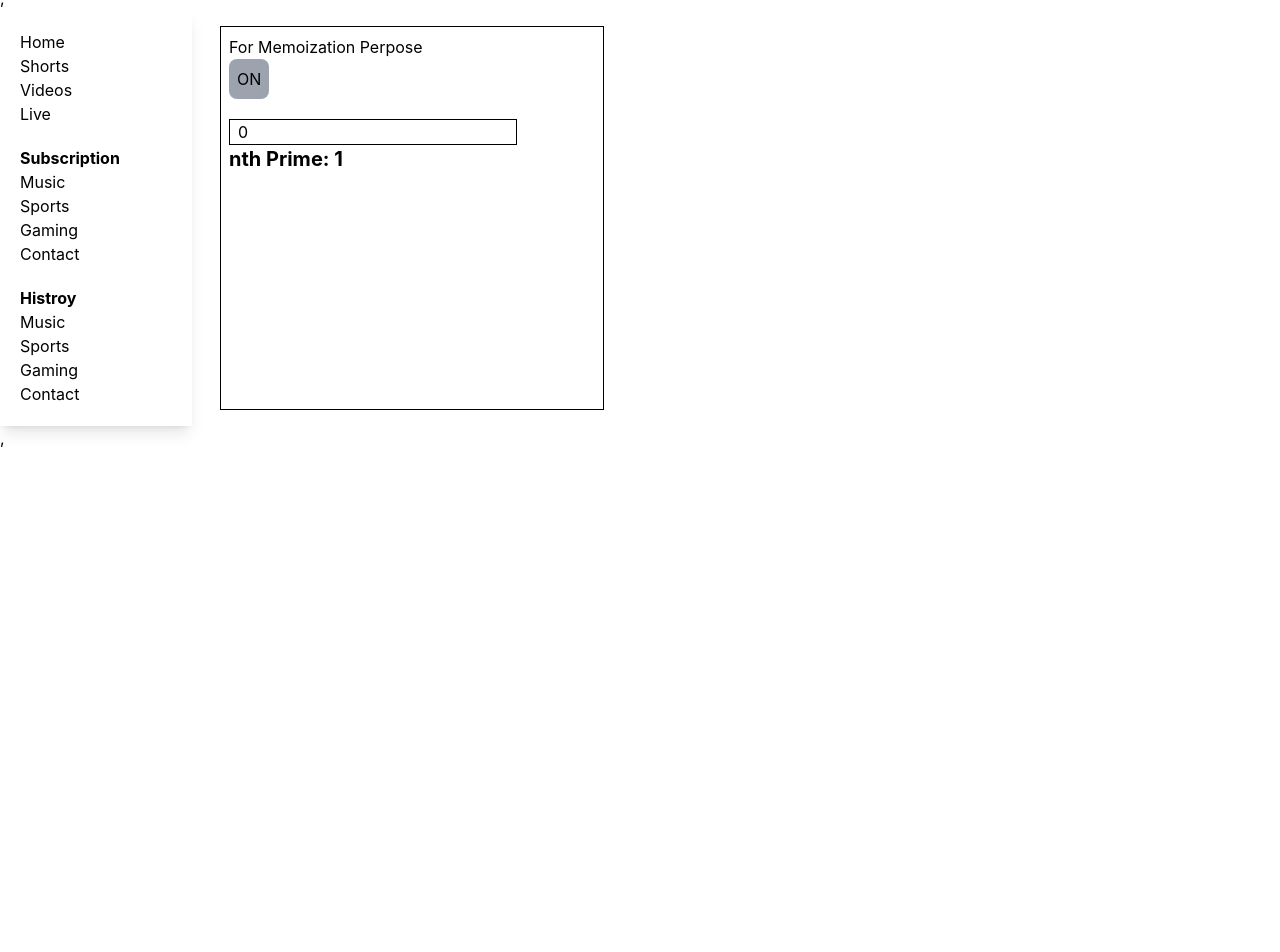
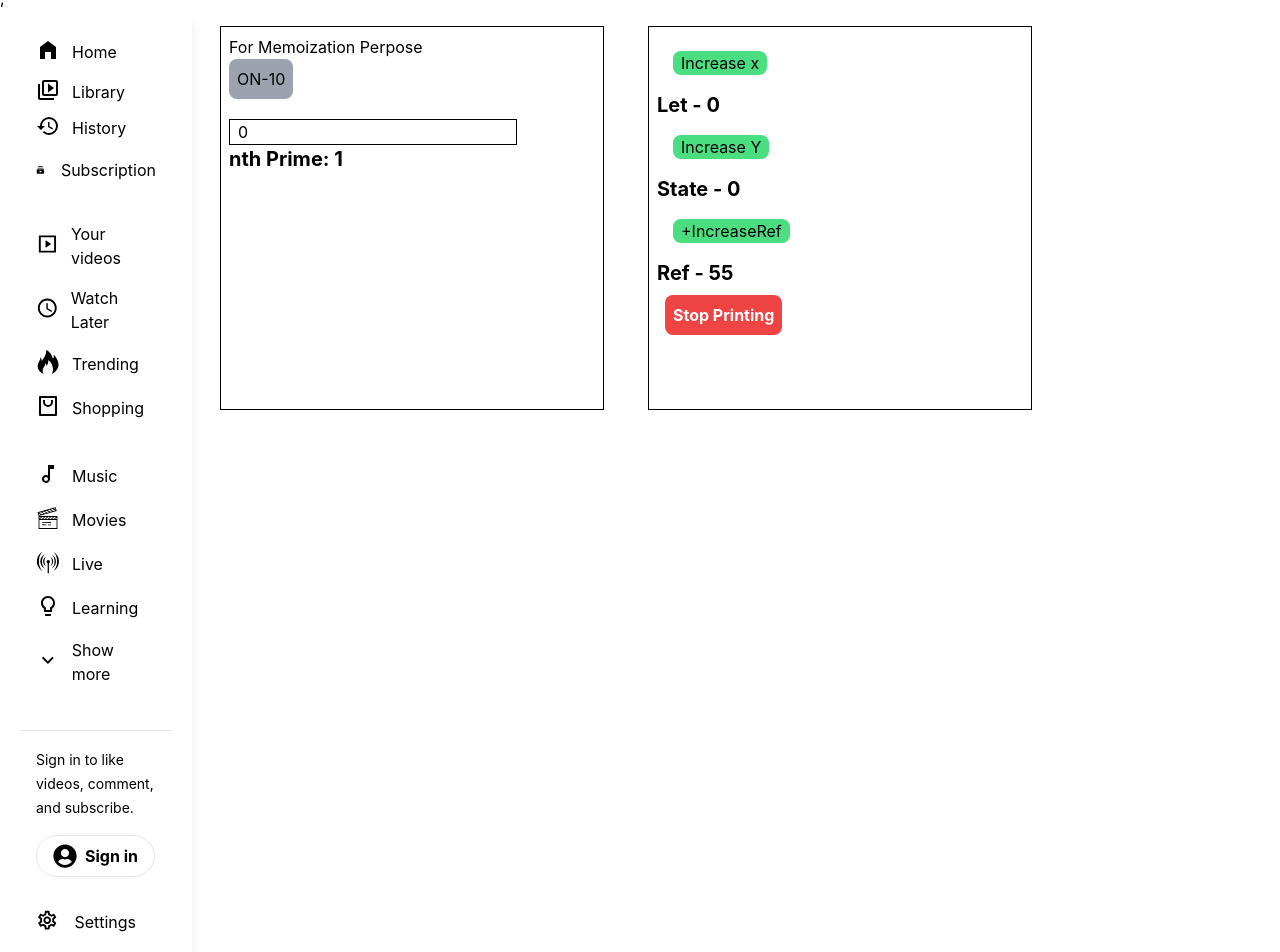
Before and after one commit to Sourabhpande532/Youtube, a React (Create React App) app: page /demo in a window 1280 px wide. Shown: the part 120-1072 px from the top of the page. Before the commit the page ends 800 px from the top, so only its background shows below. Built offline with nearby package versions, Linux system fonts and the light colour scheme; no server answers.

Commit message:
[Modify] - Add Icons

```diff
--- a/package.json
+++ b/package.json
@@ -9,6 +9,7 @@
     "@testing-library/user-event": "^13.5.0",
     "react": "^18.2.0",
     "react-dom": "^18.2.0",
+    "react-icons": "^4.11.0",
     "react-redux": "^8.1.2",
     "react-router-dom": "^6.15.0",
     "react-scripts": "5.0.1",
--- a/src/App.js
+++ b/src/App.js
@@ -9,6 +9,7 @@ import MainContainer from "./components/MainContainer";
 import WatchPage from "./components/WatchPage";
 import Result from "./components/Result";
 import Demo from "./components/Demo";
+import Demo2 from "./components/Demo2";
 
 const appRouter = createBrowserRouter([
   {
@@ -34,7 +35,10 @@ const appRouter = createBrowserRouter([
       },
       {
         path: "demo",
-        element: <Demo />,
+        element:<>
+        <Demo />
+        <Demo2/>
+        </> ,
       },
     ],
   },
--- a/src/components/Demo.js
+++ b/src/components/Demo.js
@@ -1,4 +1,4 @@
-import React, { useState } from "react";
+import React, { useMemo, useState } from "react";
 import { findNthPrime } from "../utils/helper";
 
 const Demo = () => {
@@ -6,8 +6,18 @@ const Demo = () => {
   const [isDarkTheme, setIsDarkTheme] = useState(false);
   // console.log("RENDERING..." + text);
 
-  const prime = findNthPrime(text);
+  // const prime = () => {
+  //   console.log("Calculate Prime no of " + text);
+  //   return findNthPrime(text);
+  // };
 
+  const prime = useMemo(() => findNthPrime(text), [text]);
+  // const prime = findNthPrime(text) see the defference above one and with one
+  /*
+  -This useMemo hook take first function as a parameter which you needs to be Memoization(which is very heavy op)
+  -it is also giving dependencies why because sometimes we not need to cache it ! it is dependant on some variable like useEffect
+  */
+  const v = 10;
   return (
     <div
       className={
@@ -18,7 +28,7 @@ const Demo = () => {
       <button
         className='p-2 bg-gray-400 hover:bg-gray-200 rounded-lg mb-5'
         onClick={() => setIsDarkTheme(!isDarkTheme)}>
-        {isDarkTheme ? "OFF" : "ON"}
+        {isDarkTheme ? "OFF" : "ON"}-{v}
       </button>
       <div>
         <input
@@ -42,5 +52,6 @@ export default Demo;
 -Let's pick above one everytime i press key my reconcilation precess triggering in on each word
 -don't you think so it's costly/heavy op it's more chance of freezh page to get rid of that Memoization comes into play
 -see above e.g once you react at ceartain level or cross limit page get's freezh
-
+-TA:above code Let suppose If I toggling it is again RENDERING that mean it is calculting my prime no. which have no connection still it render everytime my theme get change .... don't you think so it's heavy operation if I earn but the ammount crideted into brother account does make any sence .... No
+-
 */
--- /dev/null
+++ b/src/components/Demo2.js
@@ -0,0 +1,81 @@
+import React, { useEffect, useRef, useState } from "react";
+
+const Demo2 = () => {
+  const [y, setY] = useState(0);
+
+  let x = 0;
+  /*Normal variable after every state variable render above it automatically get refresh const [y, setY] = useState(0)*/
+
+  const ref = useRef(55);
+  // console.log(ref);
+  /* useRef Value behave like behind the since Objet not like that => ref = 0 it is like that
+  ref = {current:0}
+
+  */
+  console.log("RENDERING....");
+
+  // let timer;
+  // useEffect(() => {
+  //   timer = setInterval(() => {
+  //     // console.log("Nameste React");
+  //   }, 1000);
+  //   return () => clearInterval(timer);
+  // }, []);
+
+  return (
+    // NORMAL VARIABLE OF JS E.g
+    <div className='m-4 p-2 w-96 h-96 border border-black'>
+      <div>
+        <button
+          className='bg-green-400 px-2 m-4 rounded-lg'
+          onClick={() => {
+            x = x + 1;
+            console.log("x = ", x);
+          }}>
+          Increase x
+        </button>
+
+        {/*STATE VARIABLE OF REACT E.g*/}
+        <h1 className='font-bold text-xl'>Let - {x}</h1>
+        <button
+          className='bg-green-400 px-2 m-4 rounded-lg'
+          onClick={() => {
+            // x = x + 1;
+            // console.log(x);
+            setY(y + 1);
+          }}>
+          Increase Y
+        </button>
+        <h1 className='font-bold text-xl'>State - {y}</h1>
+
+        {/*E.G OF USE REF */}
+        <button
+          className='bg-green-400 px-2 m-4 rounded-lg'
+          onClick={() => {
+            ref.current = ref.current + 1;
+            console.log("ref= ", ref.current);
+          }}>
+          +IncreaseRef
+        </button>
+        <h1 className='font-bold text-xl'>Ref - {ref.current}</h1>
+      </div>
+      <button
+        className='m-2 p-2 bg-red-500 rounded-lg text-white font-bold'
+        onClick={() => {
+          // clearInterval(timer);
+        }}>
+        Stop Printing
+      </button>
+    </div>
+  );
+};
+
+export default Demo2;
+
+/*
+Use of useRef
+-Without Refresing & reset the page value would be change Know as useRef
+-Don't want to reset/Refresh page this is know as useRef The value would be persist between The render Cycle just like my state VARIABLE
+-Basically It not start from scratch even if page refresh it won't forgot value it stick/hold as it is !
+
+*/
--- a/src/components/MenuItems.js
+++ b/src/components/MenuItems.js
@@ -1,6 +1,25 @@
 import React from "react";
 import { useSelector } from "react-redux";
 import { Link } from "react-router-dom";
+import {
+  MdHomeFilled,
+  MdSubscriptions,
+  MdOutlineVideoLibrary,
+  MdOutlineHistory,
+  MdOutlineWatchLater,
+  MdOutlineContentCut,
+  MdOutlineKeyboardArrowDown,
+  MdOutlineMusicNote,
+  MdOutlineLightbulb,
+  MdHelpOutline,
+  MdOutlineSettings,
+  MdOutlinedFlag,
+  MdOutlineFeedback,
+} from "react-icons/md";
+import { RiVideoLine, RiShoppingBag2Line } from "react-icons/ri";
+import { ImFire } from "react-icons/im";
+import { GiAerialSignal, GiClapperboard } from "react-icons/gi";
+import { FaUserCircle } from "react-icons/fa";
 
 const MenuItems = () => {
   const isMenuOpen = useSelector((store) => store.apps.isMenuOpen);
@@ -11,27 +30,97 @@ const MenuItems = () => {
   return (
     <div className='p-5 shadow-lg w-48'>
       <ul>
-        <Link to="/">
-          <li>Home</li>
+        <Link to='/'>
+          <div className='home px-4 flex py-2 items-center hover:bg-zinc-100 dark:hover:bg-zinc-100 w-full rounded-lg  cursor-pointer'>
+            <MdHomeFilled size='1.5rem' className='mb-1 mr-3' />
+            <span className=''>Home</span>
+          </div>
         </Link>
-        <li>Shorts</li>
-        <li>Videos</li>
-        <li>Live</li>
+        <div className='library mt-1 px-4 flex items-center hover:bg-zinc-100 dark:hover:bg-zinc-100  w-full rounded-lg  cursor-pointer'>
+          <MdOutlineVideoLibrary size='1.5rem' className='mb-1 mr-3' />
+          <span>Library</span>
+        </div>
+        <div className='History py-2 px-4 flex items-center hover:bg-zinc-100 dark:hover:bg-zinc-100  w-full rounded-lg  cursor-pointer'>
+          <MdOutlineHistory size='1.5rem' className='mb-1 mr-3' />
+          <span>History</span>
+        </div>
+        <div className='History py-2 px-4 flex items-center hover:bg-zinc-100 dark:hover:bg-zinc-100  w-full rounded-lg  cursor-pointer'>
+          <MdSubscriptions size='1.5rem' className='mr-4' />
+          <span>Subscription</span>
+        </div>
       </ul>
-
-      <h1 className='font-bold pt-5'>Subscription</h1>
+      {/* -----------//---------- */}
+      <br />
       <ul>
-        <li>Music</li>
-        <li>Sports</li>
-        <li>Gaming</li>
-        <li>Contact</li>
+        <div className='Your-Videos py-2 px-4 flex items-center hover:bg-zinc-100 dark:hover:bg-zinc-100  w-full rounded-lg  cursor-pointer'>
+          <RiVideoLine size='1.5rem' className='mb-1 mr-3' />
+          <span>Your videos</span>
+        </div>
+        <div className='Watch-Later py-2 px-4 flex items-center hover:bg-zinc-100 dark:hover:bg-zinc-100  w-full rounded-lg  cursor-pointer'>
+          <MdOutlineWatchLater size='1.5rem' className='mb-1 mr-3' />
+          <span>Watch Later</span>
+        </div>
+        <div className='Trending py-2 px-4 flex items-center hover:bg-zinc-100 dark:hover:bg-zinc-100  w-full rounded-lg  cursor-pointer'>
+          <ImFire size='1.5rem' className='mb-1 mr-3' />
+          <span>Trending</span>
+        </div>
+        <div className='Shopping py-2 px-4 flex items-center hover:bg-zinc-100 dark:hover:bg-zinc-100  w-full rounded-lg  cursor-pointer'>
+          <RiShoppingBag2Line size='1.5rem' className='mb-1 mr-3' />
+          <span>Shopping</span>
+        </div>
       </ul>
-      <h1 className='font-bold pt-5'>Histroy</h1>
+      <br />
+      {/*--------------//-------------- */}
       <ul>
-        <li>Music</li>
-        <li>Sports</li>
-        <li>Gaming</li>
-        <li>Contact</li>
+        <div className='Music py-2 px-4 flex items-center hover:bg-zinc-100 dark:hover:bg-zinc-100  w-full rounded-lg  cursor-pointer'>
+          <MdOutlineMusicNote size='1.5rem' className='mb-1 mr-3' />
+          <span>Music</span>
+        </div>
+        <div className='Movies py-2 px-4 flex items-center hover:bg-zinc-100 dark:hover:bg-zinc-100  w-full rounded-lg  cursor-pointer'>
+          <GiClapperboard size='1.5rem' className='mb-1 mr-3' />
+          <span>Movies</span>
+        </div>
+        <div className='Live py-2 px-4 flex items-center hover:bg-zinc-100 dark:hover:bg-zinc-100  w-full rounded-lg  cursor-pointer'>
+          <GiAerialSignal size='1.5rem' className='mb-1 mr-3' />
+          <span>Live</span>
+        </div>
+        <div className='Learning py-2 px-4 flex items-center hover:bg-zinc-100 dark:hover:bg-zinc-100  w-full rounded-lg  cursor-pointer'>
+          <MdOutlineLightbulb size='1.5rem' className='mb-1 mr-3' />
+          <span>Learning</span>
+        </div>
+        <div className='Show-more py-2 px-4 flex items-center hover:bg-zinc-100 dark:hover:bg-zinc-100  w-full rounded-lg  cursor-pointer'>
+          <MdOutlineKeyboardArrowDown size='1.5rem' className='mb-1 mr-3' />
+          <span>Show more</span>
+        </div>
+        <br />
+        <div className='pt-3 border-b border-zinc-200  w-full'></div>
+        <div className='pt-4 pl-4'>
+          <span className='text-sm'>
+            Sign in to like videos, comment, and subscribe.
+          </span>
+        </div>
+        <div className='pt-4 pl-4'>
+          <button className='border p-2  px-4 rounded-3xl  font-bold flex items-center gap-2'>
+            <FaUserCircle size='1.5rem' /> Sign in
+          </button>
+        </div>
+        <br />
+        <div className='Settings py-2 px-4 flex items-center hover:bg-zinc-100 dark:hover:bg-zinc-100   w-full rounded-lg  cursor-pointer'>
+          <MdOutlineSettings size='1.4rem' className='mb-1 mr-4' />
+          <span>Settings</span>
+        </div>
+        <div className='report-history py-2 px-4 flex items-center hover:bg-zinc-100 dark:hover:bg-zinc-100  w-full rounded-lg  cursor-pointer'>
+          <MdOutlinedFlag size='1.4rem' className='mb-1 mr-4' />
+          <span>Report history</span>
+        </div>
+        <div className='Help py-2 px-4 flex items-center hover:bg-zinc-100 dark:hover:bg-zinc-100  w-full rounded-lg  cursor-pointer'>
+          <MdHelpOutline size='1.4rem' className='mb-1 mr-4' />
+          <span>Help</span>
+        </div>
+        <div className='Send-feedback py-2 px-4 flex items-center hover:bg-zinc-100 dark:hover:bg-zinc-100  w-full rounded-lg  cursor-pointer'>
+          <MdOutlineFeedback size='1.4rem' className='mb-1 mr-5' />
+          <span>Send feedback</span>
+        </div>
       </ul>
     </div>
   );
```
Also changed, not shown: 1 other file (tests, documents, lock files or other folders).
